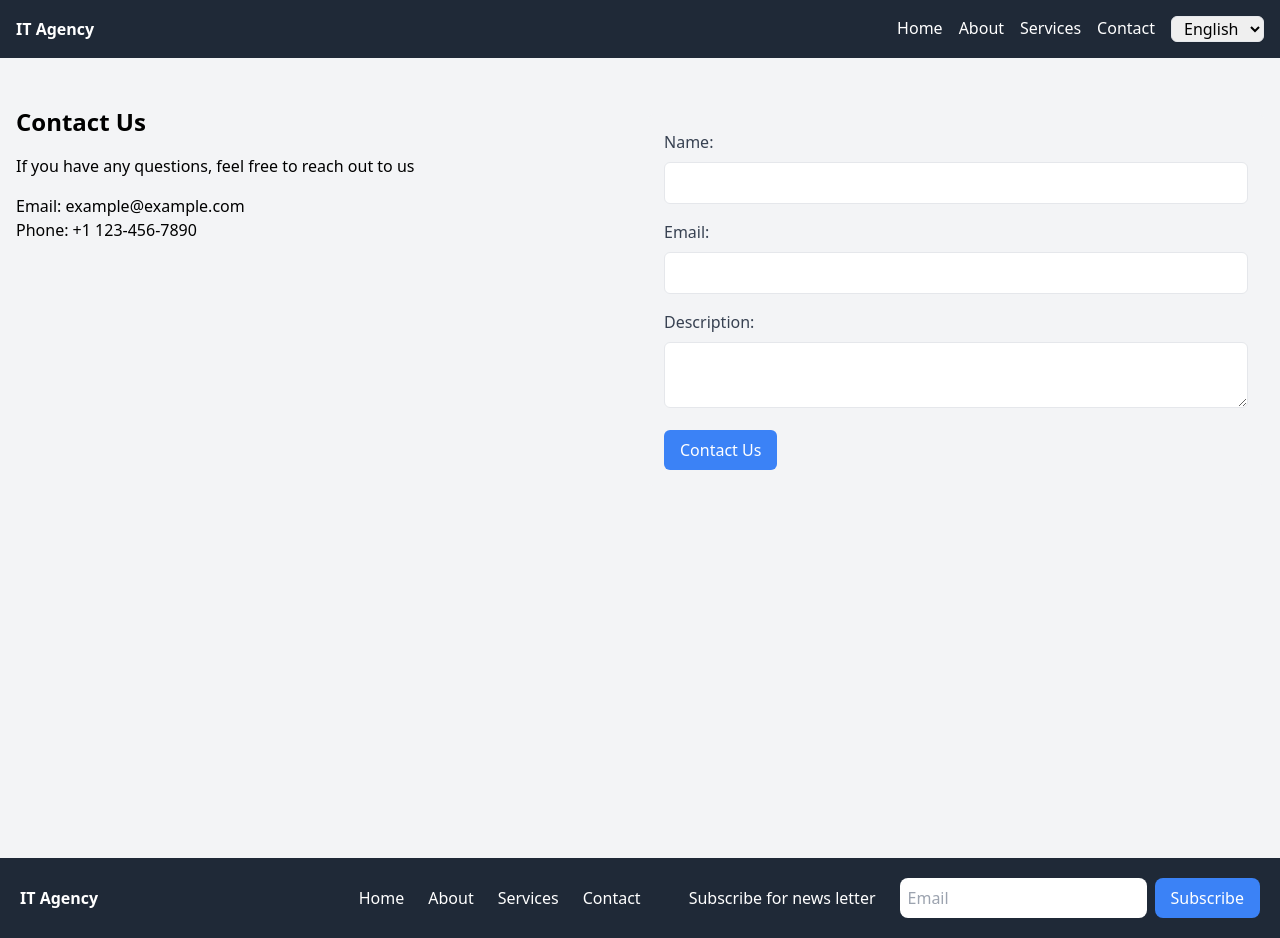
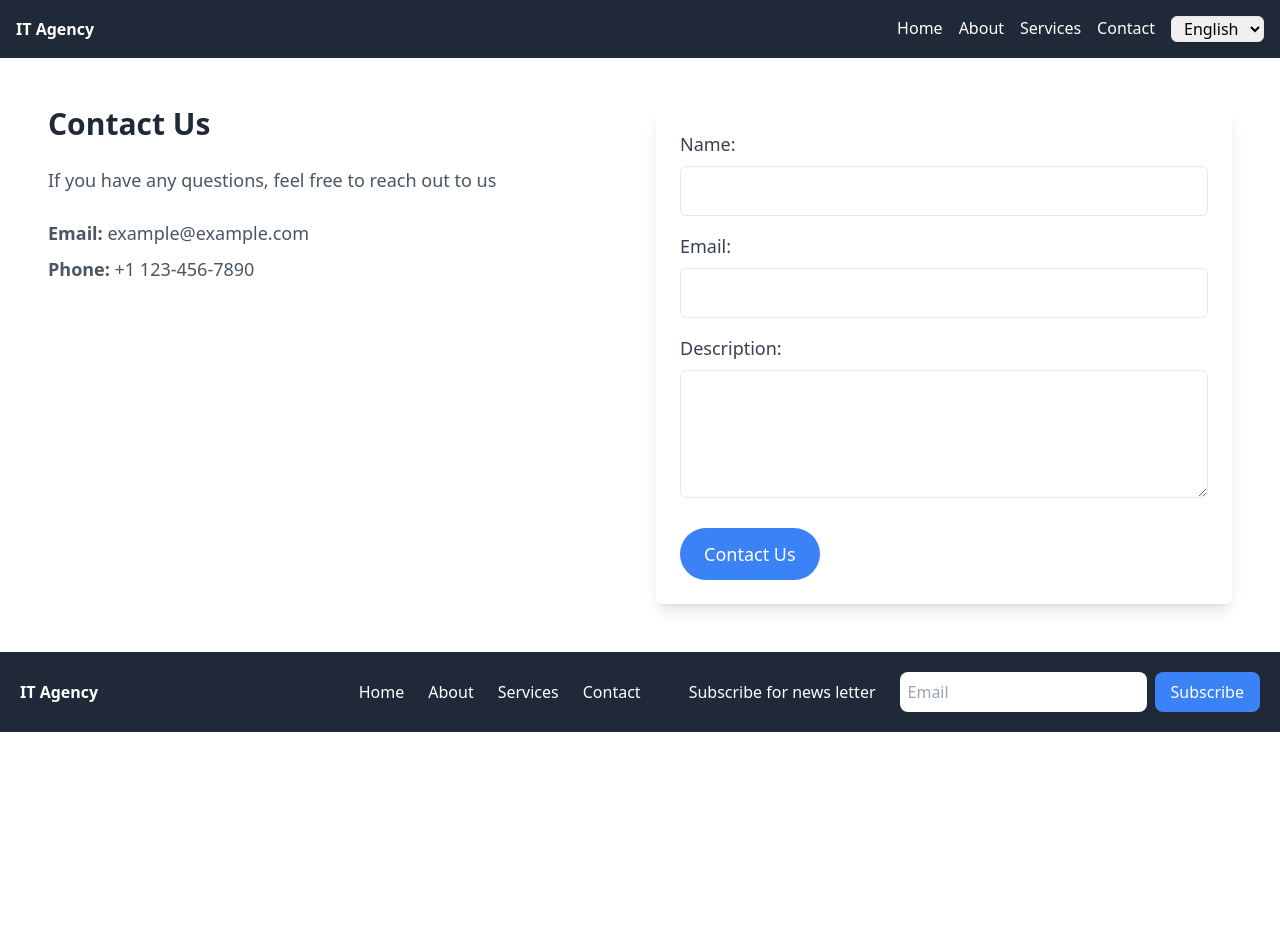
Before and after one commit to salah-tazrouti/Nextjs-Translation, a Next.js app: page /en/Contact in a window 1280 px wide. After the commit the page ends 800 px from the top, so only its background shows below. Built offline with nearby package versions, Linux system fonts and the light colour scheme; what tailwindcss-animated would draw is missing.

Commit message:
Enhance contact page design

```diff
--- a/src/pages/[lang]/Contact/index.js
+++ b/src/pages/[lang]/Contact/index.js
@@ -1,5 +1,3 @@
-// Contact.js
-
 import React, { useState } from 'react';
 import { useTranslation } from 'react-i18next';
 
@@ -28,19 +26,19 @@ const Contact = () => {
   };
 
   return (
-    <div className="bg-gray-100 p-4  pt-10 flex flex-col md:flex-row h-screen sm: h-max">
-      <div className="flex-1 mt-32 md:pt-0 pr-4 animate-fade-left sm:mt-2">
-        <h2 className="text-2xl font-bold mb-4">{t('Contact.title')}</h2>
-        <p>{t('Contact.description')}</p>
+    <div className=" p-6 lg:p-12 flex flex-col md:flex-row h-auto max-w-7xl mx-auto">
+      <div className="flex-1 mt-16 md:mt-0 md:pr-8" data-aos="fade-left">
+        <h2 className="text-3xl font-extrabold mb-6 text-gray-800">{t('Contact.title')}</h2>
+        <p className="text-lg text-gray-600 leading-relaxed mb-6">{t('Contact.description')}</p>
 
-        <div className="contact-info mt-4">
-          <p>{t('Contact.email')}: example@example.com</p>
-          <p>{t('Contact.phone')}: +1 123-456-7890</p>
+        <div className="contact-info text-lg text-gray-600">
+          <p className="mb-2"><strong>{t('Contact.email')}:</strong> example@example.com</p>
+          <p><strong>{t('Contact.phone')}:</strong> +1 123-456-7890</p>
         </div>
       </div>
-      <div className="flex-1 animate-fade-right">
-        <form onSubmit={handleSubmit} className="mt-4 p-4 bg-gray-100 rounded-md">
-          <label htmlFor="name" className="block text-base font-medium text-gray-700">
+      <div className="flex-1 mt-12 md:mt-0" data-aos="fade-right">
+        <form onSubmit={handleSubmit} className="p-6 bg-white shadow-lg rounded-md">
+          <label htmlFor="name" className="block text-lg font-medium text-gray-700">
             {t('Contact.form.0.name')}:
           </label>
           <input
@@ -50,10 +48,10 @@ const Contact = () => {
             value={formData.name}
             onChange={handleChange}
             required
-            className="mt-2 p-2 w-full border rounded-md focus:outline-none focus:ring focus:border-blue-300"
+            className="mt-2 p-3 w-full border rounded-md focus:outline-none focus:ring-2 focus:ring-blue-400 focus:border-transparent"
           />
 
-          <label htmlFor="email" className="block text-base font-medium text-gray-700 mt-4">
+          <label htmlFor="email" className="block text-lg font-medium text-gray-700 mt-4">
             {t('Contact.form.0.email')}:
           </label>
           <input
@@ -63,10 +61,10 @@ const Contact = () => {
             value={formData.email}
             onChange={handleChange}
             required
-            className="mt-2 p-2 w-full border rounded-md focus:outline-none focus:ring focus:border-blue-300"
+            className="mt-2 p-3 w-full border rounded-md focus:outline-none focus:ring-2 focus:ring-blue-400 focus:border-transparent"
           />
 
-          <label htmlFor="message" className="block text-base font-medium text-gray-700 mt-4">
+          <label htmlFor="message" className="block text-lg font-medium text-gray-700 mt-4">
             {t('Contact.form.0.description')}:
           </label>
           <textarea
@@ -75,19 +73,18 @@ const Contact = () => {
             value={formData.message}
             onChange={handleChange}
             required
-            className="mt-2 p-2 w-full border rounded-md focus:outline-none focus:ring focus:border-blue-300"
+            className="mt-2 p-3 w-full border rounded-md focus:outline-none focus:ring-2 focus:ring-blue-400 focus:border-transparent h-32"
           ></textarea>
 
           <button
             type="submit"
-            className="mt-4 px-4 py-2 bg-blue-500 text-white rounded-md hover:bg-blue-600 focus:outline-none focus:ring focus:border-blue-700"
+            className="mt-6 px-6 py-3 bg-blue-500 text-white text-lg rounded-full hover:bg-blue-600 transition duration-300 focus:outline-none focus:ring-2 focus:ring-blue-700"
           >
             {t('Contact.form.0.button')}
           </button>
         </form>
       </div>
     </div>
-
   );
 };
 
```
